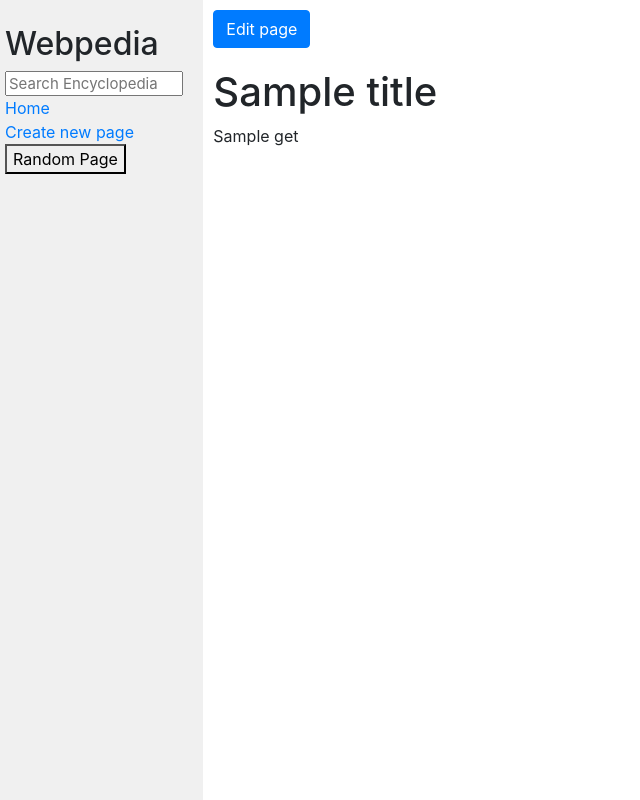
After one commit to Marwanishere/Wiki, a Django app: template encyclopedia/templates/encyclopedia/randompage.html in a window 1280 px wide. The commit adds this page. Shown: the whole page, without its empty margins (0-640 px from the left). Run offline with Django 3.2, Linux system fonts and the light colour scheme; the template is opened without the code that fills it: most values are stand-ins (such as "Sample title", 1, 10 or a date in 2020); some libraries are stand-ins or nearby versions.

Commit message:
working on random page

```diff
--- a/encyclopedia/templates/encyclopedia/layout.html
+++ b/encyclopedia/templates/encyclopedia/layout.html
@@ -27,7 +27,12 @@
                     {% csrf_token %}
                 </div>
                 <div>
-                    Random Page
+                    <!-- technique acquired from course cs50.ai chatbot and line below
+                    assisted by it also -->
+                    <form action="/randompage" method="post">
+                        {%csrf_token%}
+                        <button type="submit">Random Page</button>
+                    </form>
                 </div>
                 {% block nav %}
                 {% endblock %}
--- /dev/null
+++ b/encyclopedia/templates/encyclopedia/randompage.html
@@ -0,0 +1,24 @@
+{% extends "encyclopedia/layout.html" %}
+
+{% block title %}
+    get
+{% endblock %}
+
+{% block body %}
+
+    {% if title != None %}
+    <!-- following line taken and adapted from bootstrap online library -->
+        <form method="POST" action="{% url 'editfile' %}">
+            {% csrf_token %}
+            <input type="hidden" name="get" value="{{ get }}">
+            <input type="hidden" name="title" value="{{ title }}">
+            <input type="submit" value="Edit page" class="btn btn-primary">
+        </form>
+        <h1>{{ title }} </h1>
+        <p> {{ get }}</p>
+
+    {% else %}
+    <h1><strong>404 error: page not found</strong></h1>
+    <!-- endif syntax from cs50.ai chatbot -->
+    {% endif %}
+{% endblock %}
--- a/encyclopedia/urls.py
+++ b/encyclopedia/urls.py
@@ -8,5 +8,6 @@ urlpatterns = [
     path("newfile", views.newfile, name = "newfile"),
     path("errorpageexists", views.newfile, name = "errorpageexists"),
     path("editfile", views.editfile, name = "editfile"),
-    path("editfile", views.get, name = "editfile")
+    path("editfile", views.get, name = "editfile"),
+    path("randompage", views.randompage, name = "randompage")
 ]
```
Also changed, not shown: encyclopedia/views.py (+8 -0 lines).
